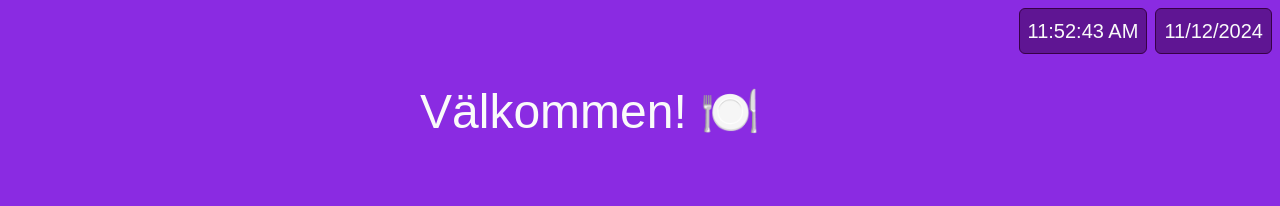
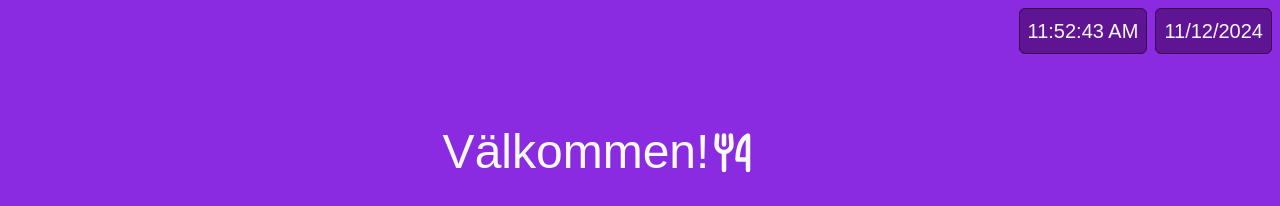
Before and after one commit to YamenAlesa/schoolScannerProject, a React (Create React App) app: page / in a window 1280 px wide. Shown: the top 206 px of the page. Built offline with nearby package versions, Linux system fonts and the light colour scheme; no server answers.

Commit message:
Add react-icons package and integrate icons in Header and DataFetcher components; adjust scanning timeout

```diff
--- a/package.json
+++ b/package.json
@@ -10,6 +10,7 @@
     "axios": "^1.7.7",
     "react": "^18.3.1",
     "react-dom": "^18.3.1",
+    "react-icons": "^5.3.0",
     "react-scripts": "5.0.1",
     "sass": "^1.80.6",
     "web-vitals": "^2.1.4",
--- a/src/components/airtableAPI.jsx
+++ b/src/components/airtableAPI.jsx
@@ -1,6 +1,7 @@
 import React, { useState, useEffect } from "react";
 import Airtable from "airtable";
 import BarcodeScanner from "./scanning";
+import { FaCrown } from "react-icons/fa";
 
 const apiKey = process.env.REACT_APP_AIRTABLE_API_KEY;
 const base = new Airtable({ apiKey }).base(process.env.REACT_APP_AIRTABLE_BASE);
@@ -116,7 +117,9 @@ const DataFetcher = () => {
         {listItems.map((item, index) => {
           let color = "";
           let fontFamily = "";
+          let icons = null;
           if (item.creator) {
+            icons = <FaCrown style={{ color: "black" }} />;
             fontFamily = "cursive";
             color = "gold";
           } else if (item.isPersonal) {
@@ -131,7 +134,7 @@ const DataFetcher = () => {
               style={{ color, fontSize, fontFamily }}
               className="flex items-center"
             >
-              {item.namn}
+              {icons && <span className="mr-1">{icons}</span>} {item.namn} {icons && <span className="ml-1">{icons}</span>}
             </li>
           );
         })}
--- a/src/components/header.jsx
+++ b/src/components/header.jsx
@@ -1,15 +1,16 @@
 import React from "react";
 import Clock from "./clock";
+import { PiForkKnifeBold } from "react-icons/pi";
+
 const Header = () => {
   return (
     <>
       <div className="flex justify-center items-center mt-10">
         <Clock />
       </div>
-      <div className="max-w-[1200px] mx-auto mt-10 h-fit flex flex-col items-center gap-4">
-        <h3
-          className="flex text-5xl h-fit text-white w-fit p-2 -ml-[100px]">
-          Välkommen! 🍽️
+      <div className="max-w-[1200px] mx-auto mt-20 h-fit flex flex-col items-center gap-4">
+        <h3 className="flex text-5xl h-fit text-white w-fit p-2 -ml-[80px]">
+          Välkommen! <PiForkKnifeBold />
         </h3>
       </div>
     </>
--- a/src/components/scanning.jsx
+++ b/src/components/scanning.jsx
@@ -28,7 +28,7 @@ const BarcodeScanner = ({ onScan }) => {
           onScan(currentScan);
           setCurrentScan("");
         }
-      }, 100);
+      }, 500);
 
       setTimeoutId(newTimeoutId);
       setLoading(false);
```
Also changed, not shown: 1 other file (tests, documents, lock files or other folders).
